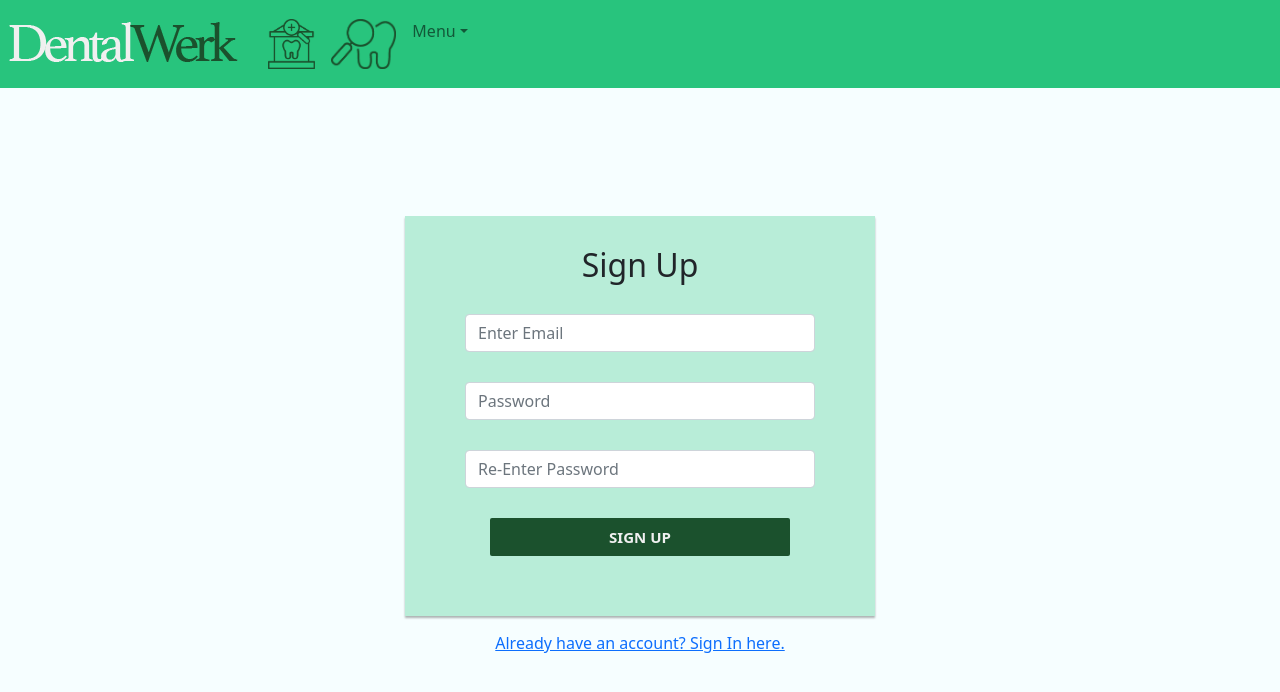
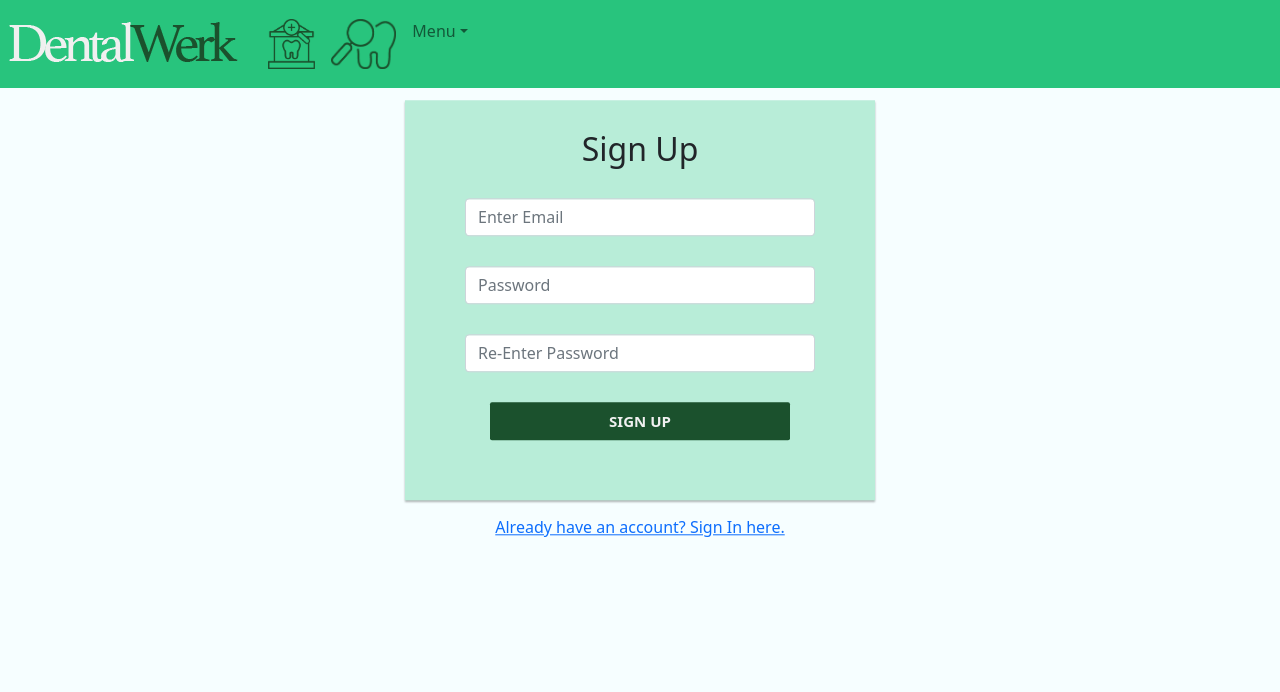
Before and after one commit to theMVPshop/nt03, a React (Create React App) app in the folder client/: page /sign-up in a window 1280 px wide. Shown: the top 692 px of the page. Built offline with nearby package versions, Linux system fonts and the light colour scheme.

Commit message:
Fixed centering on Sign In page

```diff
--- a/client/src/components/SignIn.js
+++ b/client/src/components/SignIn.js
@@ -2,39 +2,41 @@ import React from 'react';
 
 const SignIn = () => {
   return (
-    <div class='login-form'>
+    <div className='sign-in-container'>
+      <div className='login-form'>
         <form action='/examples/actions/confirmation.php' method='post'>
-        <h2 class='text-center'>Sign In</h2>
-        <div class='form-group'>
+          <h2 className='text-center'>Sign In</h2>
+          <div className='form-group'>
             <input
               type='text'
-            class='form-control'
+              className='form-control'
               placeholder='Email'
               required='required'
             />
           </div>
-        <div class='form-group'>
+          <div className='form-group'>
             <input
               type='password'
-            class='form-control'
+              className='form-control'
               placeholder='Password'
               required='required'
             />
           </div>
-        <div class='form-group button-box'>
-          <button type='submit' class='btn btn-primary btn-block'>
+          <div className='form-group button-box'>
+            <button type='submit' className='btn btn-primary btn-block'>
               Sign In
             </button>
           </div>
-        <div class='clearfix'>
-          <a href='#' class='pull-right'>
+          <div className='clearfix'>
+            <a href='#' className='pull-right'>
               Forgot Password?
             </a>
           </div>
         </form>
-      <p class='text-center'>
+        <p className='text-center'>
           <a href='/sign-up'>Don't have an account? Sign Up here.</a>
         </p>
+      </div>
     </div>
   );
 };
--- a/client/src/components/SignUp.js
+++ b/client/src/components/SignUp.js
@@ -2,6 +2,7 @@ import React from 'react';
 
 const SignUp = () => {
   return (
+    <div className='sign-in-container'>
       <div class='login-form'>
         <form action='/examples/actions/confirmation.php' method='post'>
           <h2 class='text-center'>Sign Up</h2>
@@ -39,6 +40,7 @@ const SignUp = () => {
           <a href='/sign-in'>Already have an account? Sign In here.</a>
         </p>
       </div>
+    </div>
   );
 };
 
--- a/client/src/css/SignIn.css
+++ b/client/src/css/SignIn.css
@@ -1,5 +1,14 @@
+.sign-in-container {
+  position: relative;
+  height: 60vh;
+}
+
 .login-form {
-  margin: 8em auto;
+  margin: 0 auto;
+  position: absolute;
+  top: 50%;
+  left: 50%;
+  transform: translate(-50%, -50%);
   display: flex;
   flex-direction: column;
   align-items: center;
```
Lines whose indentation alone changed are shown as unchanged.
